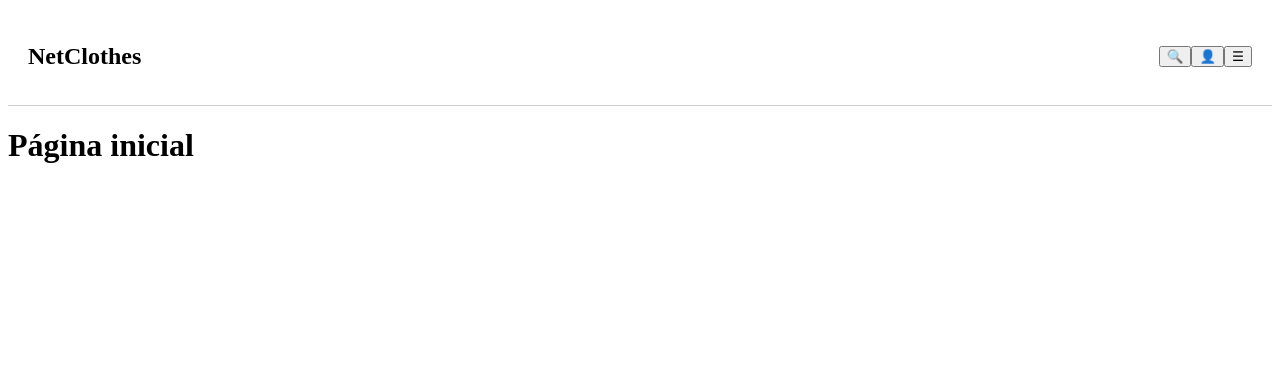
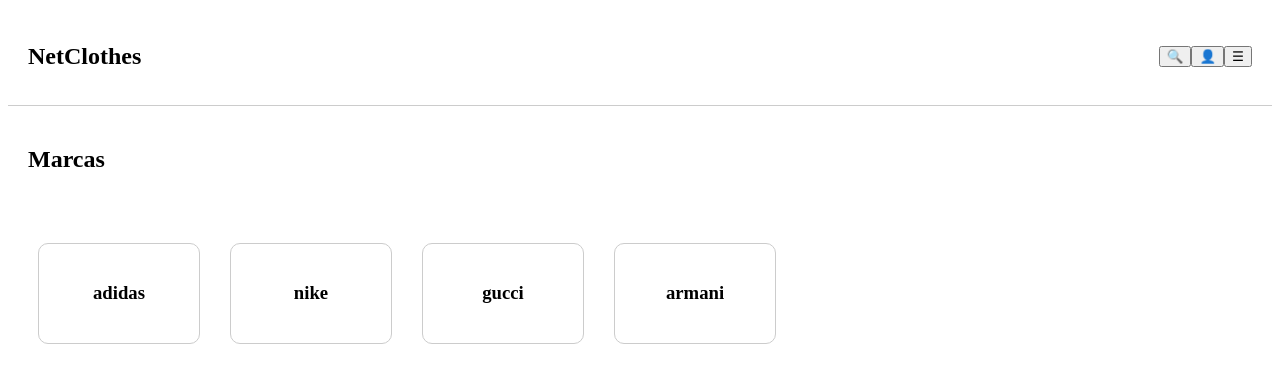
Before and after one commit to henri-nog/Breshop_React, a React (Vite) app: page / in a window 1280 px wide. Shown: the top 382 px of the page. Built offline with nearby package versions, Linux system fonts and the light colour scheme.

Commit message:
Adiciona lista de marcas na Home utilizando BrandCard

```diff
--- a/src/pages/Home.jsx
+++ b/src/pages/Home.jsx
@@ -1,10 +1,23 @@
 import Header from '../components/Header'
+import BrandCard from '../components/BrandCard'
 
 function Home() {
   return (
     <>
       <Header />
-      <h1>Página inicial</h1>
+
+      <h2 style={{ padding: "20px" }}>Marcas</h2>
+
+      <div style={{
+        display: "flex",
+        gap: "10px",
+        padding: "20px"
+      }}>
+        <BrandCard name="adidas" />
+        <BrandCard name="nike" />
+        <BrandCard name="gucci" />
+        <BrandCard name="armani" />
+      </div>
     </>
   )
 }
```
